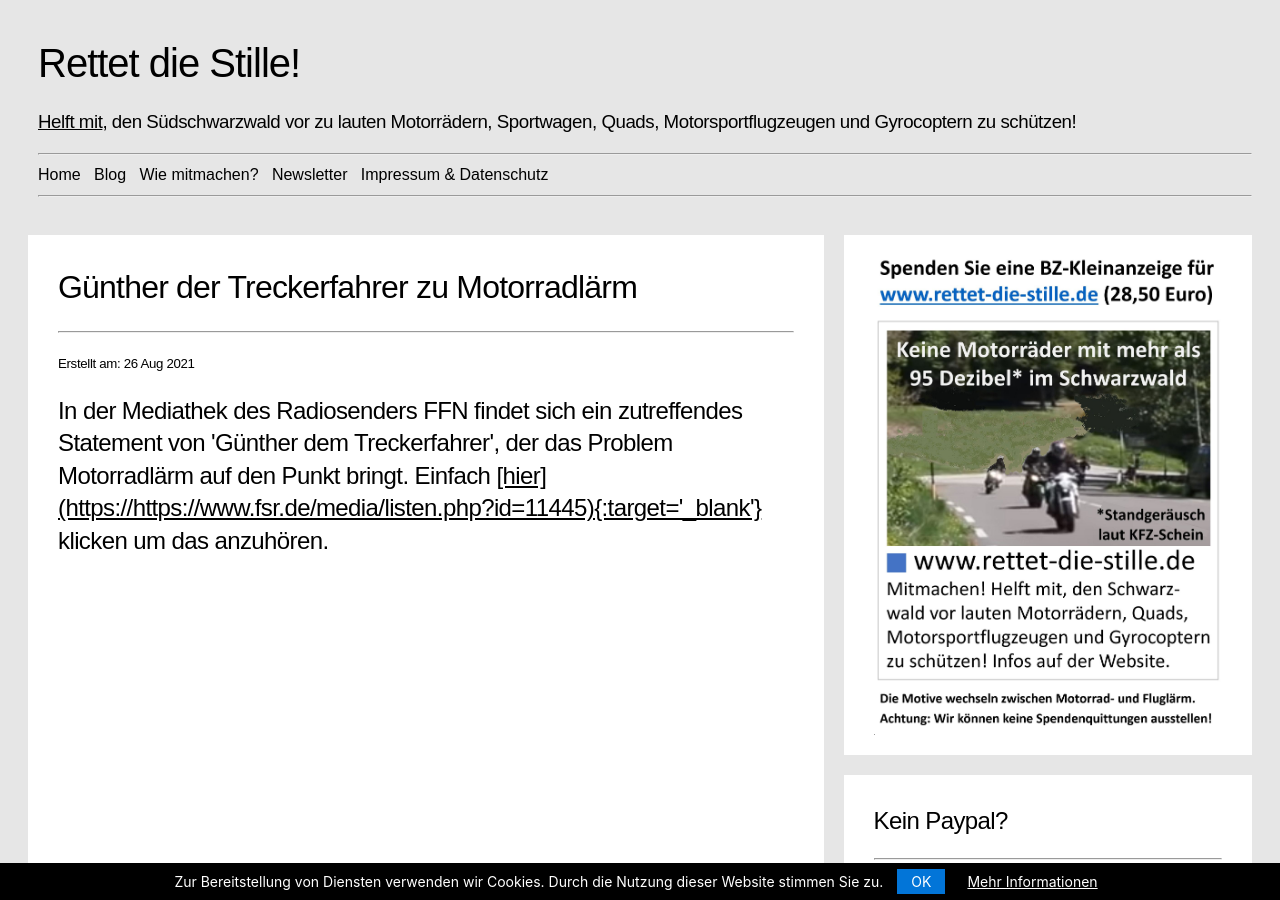
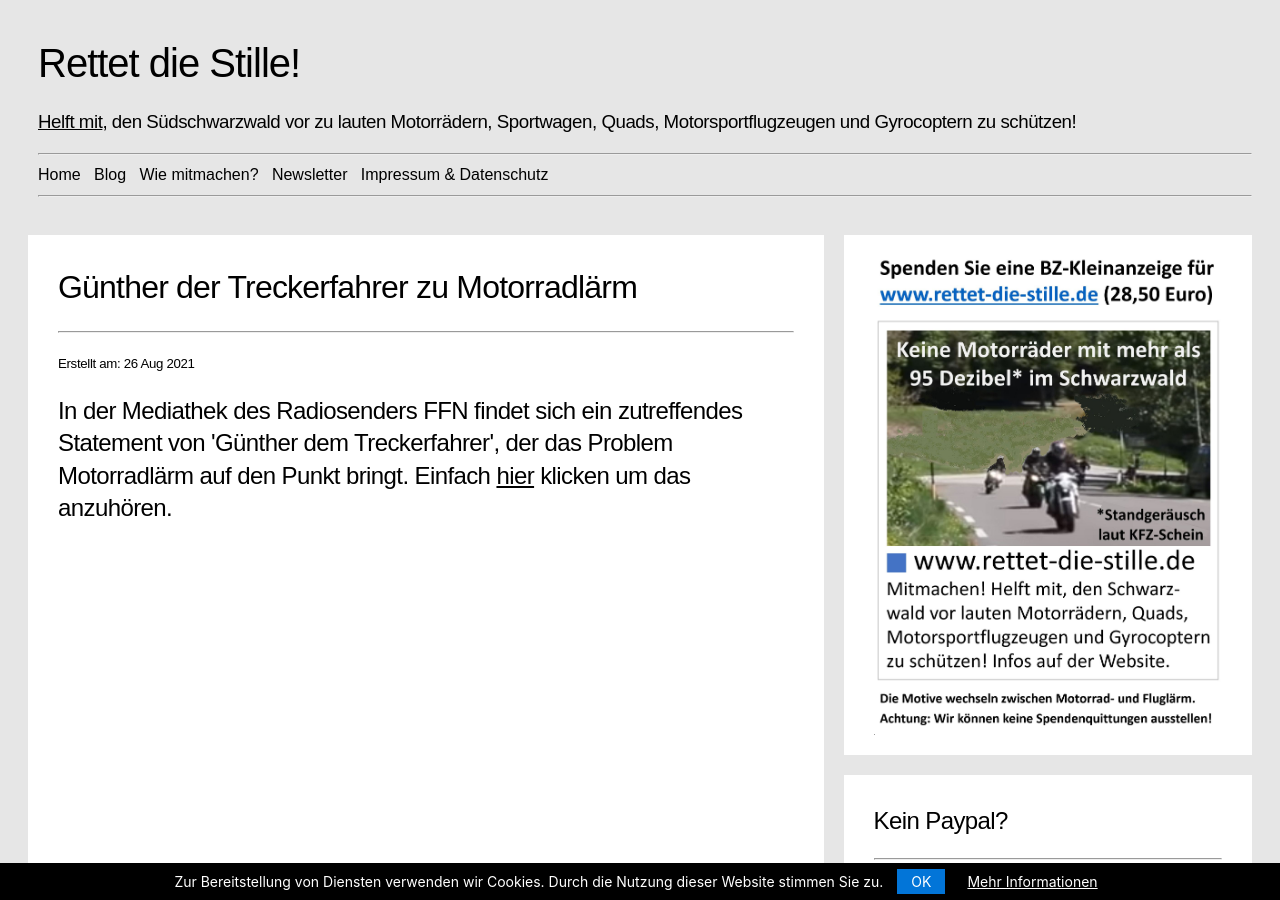
Before and after one commit to rettet-die-stille/rettet-die-stille.github.io, a Jekyll site: the page built from _posts/2021-08-26-auf-den-punkt-gebracht.md, in a window 1280 px wide and 900 px high. Built offline with Jekyll 4.4.1, drawn with Linux system fonts in a browser that asks for light colours; part of the change alters nothing that is shown.

Commit message:
Update 2021-08-26-auf-den-punkt-gebracht.md

```diff
--- a/_posts/2021-08-26-auf-den-punkt-gebracht.md
+++ b/_posts/2021-08-26-auf-den-punkt-gebracht.md
@@ -2,5 +2,6 @@
 layout: post
 title: "Günther der Treckerfahrer zu Motorradlärm"
 date: 2021-08-26
-shorttext: "In der Mediathek des Radiosenders FFN findet sich ein zutreffendes Statement von 'Günther dem Treckerfahrer', der das Problem Motorradlärm auf den Punkt bringt. Einfach <span style='text-decoration: underline;'>[hier](https://https://www.fsr.de/media/listen.php?id=11445){:target='_blank'}</span> klicken um das anzuhören."
+shorttext: "In der Mediathek des Radiosenders FFN findet sich ein zutreffendes Statement von 'Günther dem Treckerfahrer', der das Problem Motorradlärm auf den Punkt bringt. Einfach
+<span style='text-decoration: underline;'><a href='https://https://www.fsr.de/media/listen.php?id=11445'>hier</a></span> klicken um das anzuhören."
 ---
```
